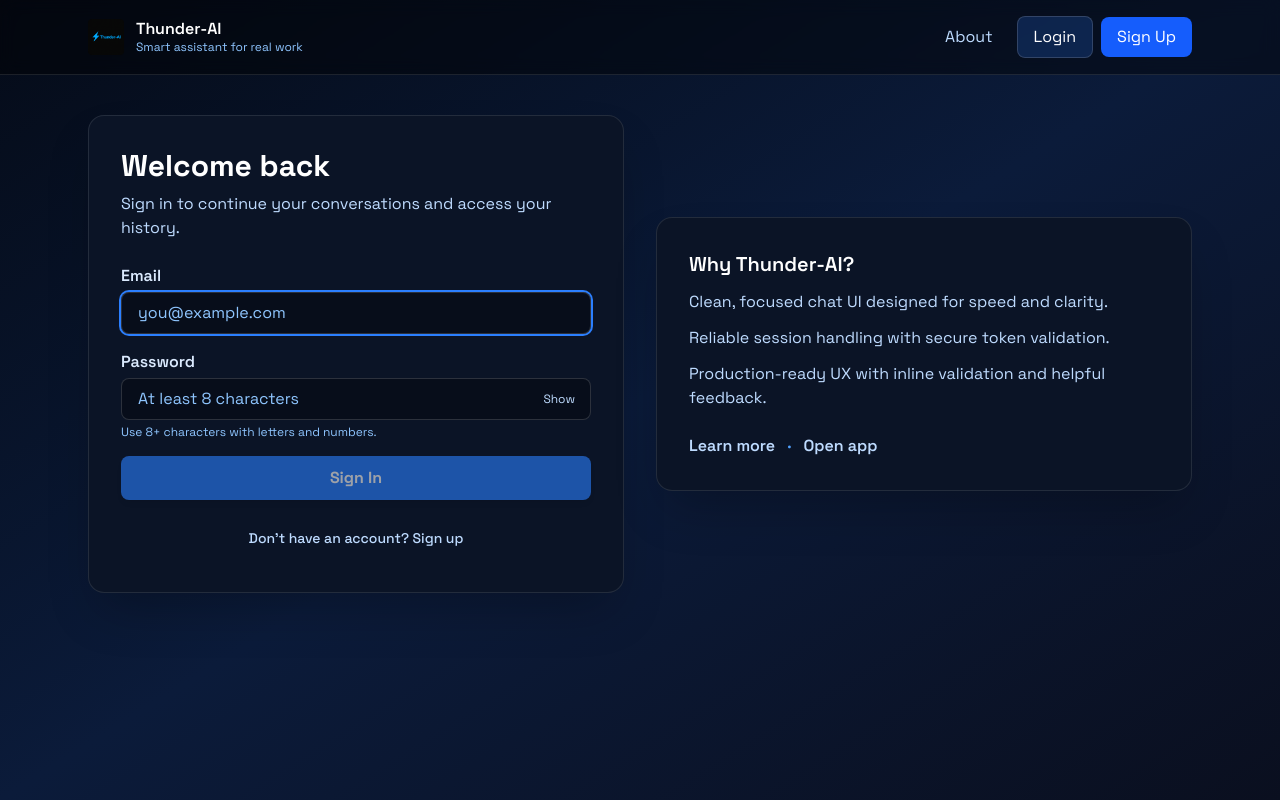
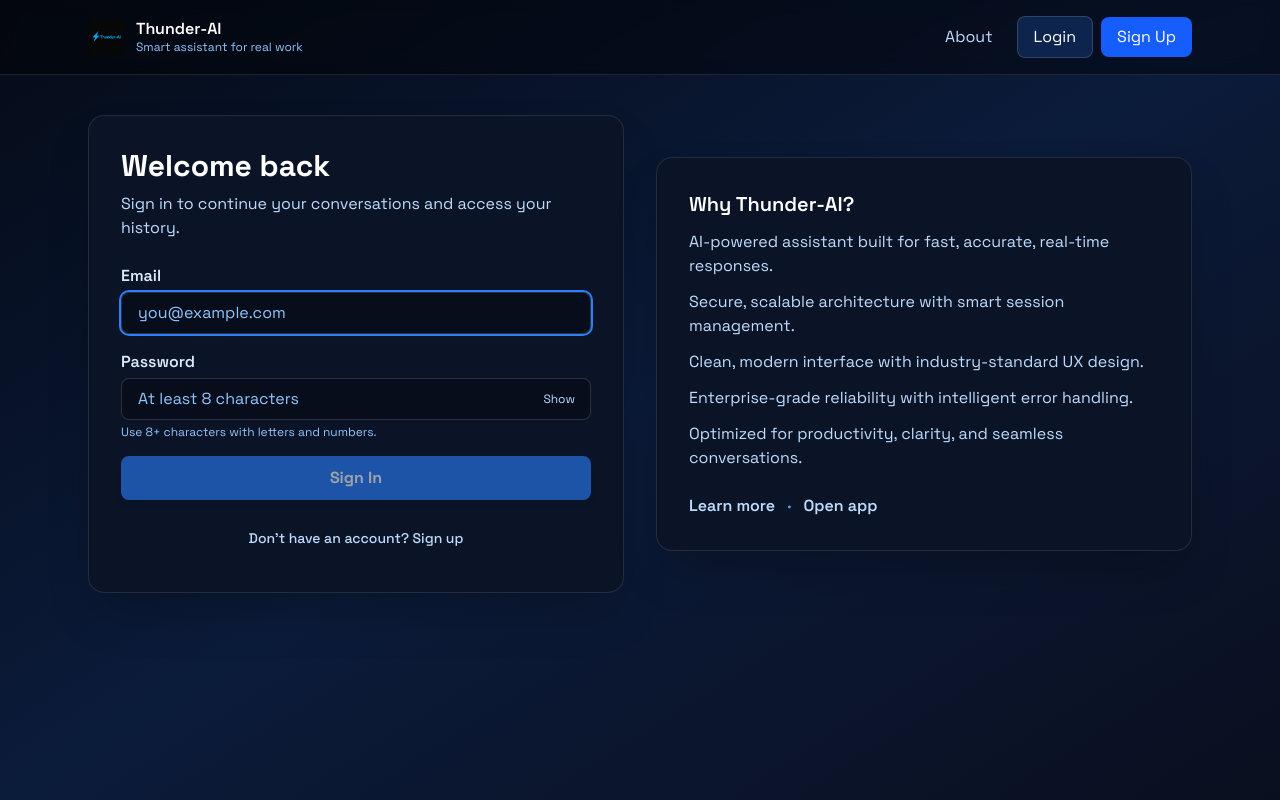
Before and after one commit to itsmejd7/Thunder-Ai, a React (Vite) app in the folder Frontend/: page /login in a window 1280 px wide. Built offline with nearby package versions, Linux system fonts and the light colour scheme.

Commit message:
Login Page Changes

```diff
--- a/Frontend/src/components/AuthPage.jsx
+++ b/Frontend/src/components/AuthPage.jsx
@@ -235,10 +235,13 @@ export default function AuthPage({ mode = 'login', setAuth }) {
         <section className="bg-[#0b1426] border border-white/10 rounded-2xl p-6 sm:p-8 shadow-2xl">
           <h2 className="text-xl font-semibold text-white mb-3">Why Thunder-AI?</h2>
           <ul className="space-y-3 text-blue-200 text-sm sm:text-base">
-            <li>Clean, focused chat UI designed for speed and clarity.</li>
-            <li>Reliable session handling with secure token validation.</li>
-            <li>Production-ready UX with inline validation and helpful feedback.</li>
-          </ul>
+          <li>AI-powered assistant built for fast, accurate, real-time responses.</li>
+          <li>Secure, scalable architecture with smart session management.</li>
+          <li>Clean, modern interface with industry-standard UX design.</li>
+          <li>Enterprise-grade reliability with intelligent error handling.</li>
+          <li>Optimized for productivity, clarity, and seamless conversations.</li>
+        </ul>
+
           <div className="mt-6 flex items-center gap-3">
             <Link to="/about" className="text-blue-200 font-semibold hover:underline">
               Learn more
```
